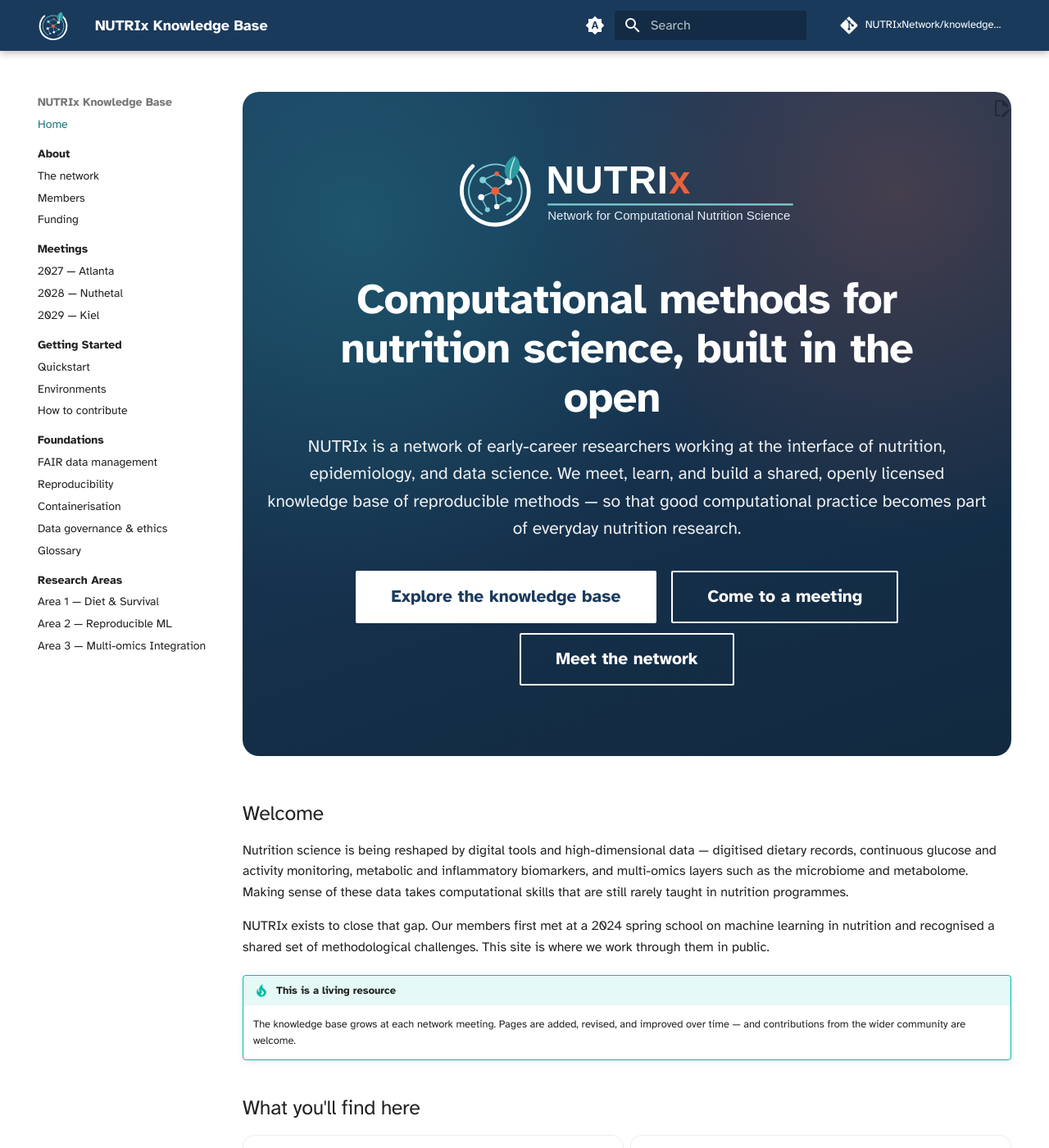
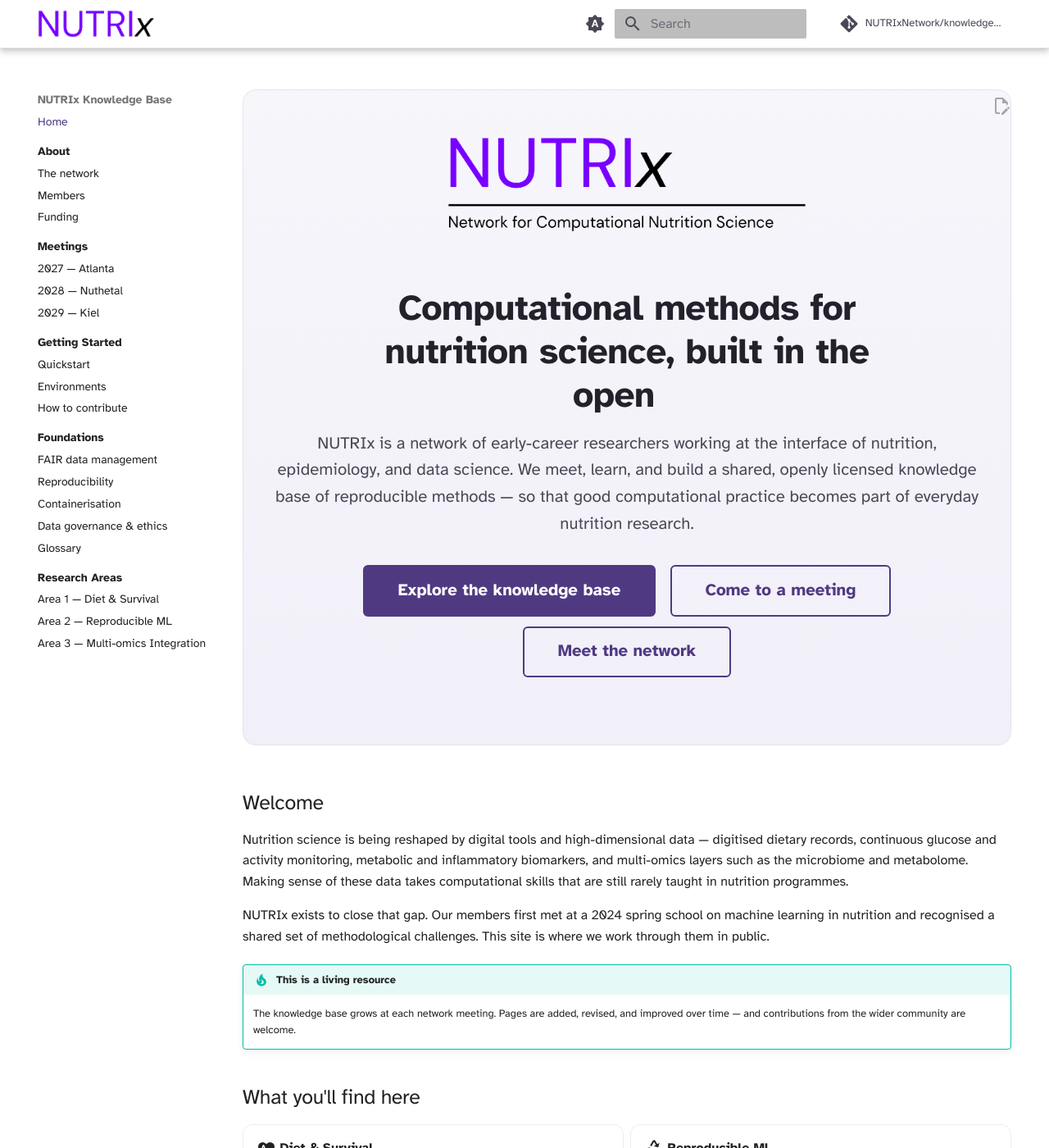
Before and after one commit to NUTRIxNetwork/knowledge_base, an MkDocs documentation site: the page built from docs/index.md, in a window 1280 px wide and 1400 px high. Shown: the whole window at 82% size. Built offline with MkDocs 1.6.1 and Material for MkDocs 9.7.7, drawn with Linux system fonts in a browser that asks for light colours; comment, search, counter and statistics services are not loaded.

Commit message:
Replace logo and restyle site in calm purple and grey
- New NUTRIx logo (transparent PNGs: full, wordmark, dark-mode variants, favicon)
- Remove the old SVG logos
- Purple/grey palette with a white masthead and lavender hero; dark mode retinted
- Buttons no longer rely on the header colour

Co-Authored-By: Claude Sonnet 5.5 <noreply@anthropic.com>

```diff
--- a/docs/index.md
+++ b/docs/index.md
@@ -6,7 +6,8 @@ hide:
 
 <div class="nx-hero" markdown>
 
-![NUTRIx — Network for Computational Nutrition Science](assets/nutrix-logo-light.svg){ .nx-hero__logo }
+![NUTRIx — Network for Computational Nutrition Science](assets/nutrix-logo.png#only-light){ .nx-hero__logo }
+![NUTRIx — Network for Computational Nutrition Science](assets/nutrix-logo-dark.png#only-dark){ .nx-hero__logo }
 
 
 # Computational methods for nutrition science, built in the open
--- a/docs/stylesheets/extra.css
+++ b/docs/stylesheets/extra.css
@@ -1,46 +1,148 @@
 /* ============================================================
-   NUTRIx brand — colours taken from the logo
-   navy  #1a3a5c   teal  #2c9aa0   coral  #e8623d
+   NUTRIx — calm purple & grey palette
+   Logo purple  #7800ff   (accent only: hover, focus, thin rules)
+   Deep violet  #4f3a82   (links, buttons — calmer than the logo purple)
+   Neutral greys are tinted slightly towards violet.
    ============================================================ */
 
 :root {
-  --nx-navy: #1a3a5c;
-  --nx-navy-light: #2f5578;
-  --nx-navy-dark: #12293f;
-  --nx-teal: #2c9aa0;
-  --nx-teal-dark: #1f7379;
-  --nx-coral: #e8623d;
-  --nx-coral-dark: #c94f2e;
-  --nx-sand: #f6f4ef;
+  --nx-purple: #7800ff;
+  --nx-violet-900: #2e2347;
+  --nx-violet-700: #4f3a82;
+  --nx-violet-500: #7a62b8;
+  --nx-lavender-300: #cfc5e8;
+  --nx-lavender-100: #f1eff8;
+  --nx-lavender-50: #f7f6fb;
+
+  --nx-grey-900: #23212b;
+  --nx-grey-700: #4a4856;
+  --nx-grey-500: #7a7886;
+  --nx-grey-300: #c9c8d2;
+  --nx-grey-200: #e4e3ea;
+  --nx-grey-100: #f1f0f5;
 }
 
 [data-md-color-scheme="default"] {
-  --md-primary-fg-color: var(--nx-navy);
-  --md-primary-fg-color--light: var(--nx-navy-light);
-  --md-primary-fg-color--dark: var(--nx-navy-dark);
-  --md-primary-bg-color: #ffffff;
-  --md-primary-bg-color--light: rgba(255, 255, 255, 0.7);
+  /* white masthead so the logo shows in its original colours */
+  --md-primary-fg-color: #ffffff;
+  --md-primary-fg-color--light: #ffffff;
+  --md-primary-fg-color--dark: #f1f0f5;
+  --md-primary-bg-color: var(--nx-grey-700);
+  --md-primary-bg-color--light: rgba(74, 72, 86, 0.7);
 
-  --md-accent-fg-color: var(--nx-coral);
-  --md-accent-fg-color--transparent: rgba(232, 98, 61, 0.1);
+  --md-accent-fg-color: var(--nx-purple);
+  --md-accent-fg-color--transparent: rgba(120, 0, 255, 0.08);
 
-  --md-typeset-a-color: var(--nx-teal-dark);
+  --md-typeset-a-color: var(--nx-violet-700);
+  --md-footer-bg-color: #2b2933;
+  --md-footer-bg-color--dark: var(--nx-grey-900);
+
+  --nx-action: var(--nx-violet-700);
+  --nx-action-text: #ffffff;
+  --nx-outline: var(--nx-violet-700);
+  --nx-hero-bg: linear-gradient(180deg, var(--nx-lavender-50) 0%, var(--nx-lavender-100) 100%);
+  --nx-hero-border: var(--nx-grey-200);
+  --nx-hero-text: var(--nx-grey-900);
+  --nx-hero-muted: var(--nx-grey-700);
+  --nx-card-hover: var(--nx-violet-500);
+  --nx-cta-bg: var(--nx-lavender-50);
+  --nx-photo-ring: var(--nx-lavender-300);
 }
 
 [data-md-color-scheme="slate"] {
-  --md-primary-fg-color: var(--nx-navy-dark);
-  --md-primary-fg-color--light: var(--nx-navy-light);
-  --md-primary-fg-color--dark: #0d1f30;
-  --md-accent-fg-color: var(--nx-coral);
-  --md-accent-fg-color--transparent: rgba(232, 98, 61, 0.15);
-  --md-typeset-a-color: #57c4c9;
+  --md-hue: 265;
+  --md-default-bg-color: hsl(265, 10%, 13%);
+  --md-default-bg-color--light: hsla(265, 10%, 13%, 0.54);
+  --md-default-bg-color--lighter: hsla(265, 10%, 13%, 0.26);
+  --md-default-bg-color--lightest: hsla(265, 10%, 13%, 0.07);
+
+  --md-primary-fg-color: #1d1b26;
+  --md-primary-fg-color--light: #2a2736;
+  --md-primary-fg-color--dark: #16141d;
+  --md-primary-bg-color: #ecebf2;
+  --md-primary-bg-color--light: rgba(236, 235, 242, 0.7);
+
+  --md-accent-fg-color: #c3a6ff;
+  --md-accent-fg-color--transparent: rgba(195, 166, 255, 0.12);
+  --md-typeset-a-color: #b9a3f0;
+  --md-footer-bg-color: #1d1b26;
+  --md-footer-bg-color--dark: #16141d;
+
+  --nx-action: #6a4fc0;
+  --nx-action-text: #ffffff;
+  --nx-outline: #c6b4f5;
+  --nx-hero-bg: linear-gradient(180deg, #25222f 0%, #1d1b26 100%);
+  --nx-hero-border: #353245;
+  --nx-hero-text: #f1f0f7;
+  --nx-hero-muted: #c9c7d6;
+  --nx-card-hover: #9b84dc;
+  --nx-cta-bg: rgba(255, 255, 255, 0.04);
+  --nx-photo-ring: #4a4362;
 }
 
-/* Header logo a touch larger, like a book masthead */
-.md-header__button.md-logo img,
-.md-header__button.md-logo svg {
-  height: 1.9rem;
+/* ============================================================
+   Masthead — wordmark logo, no duplicate site name on wide screens
+   ============================================================ */
+
+.md-header {
+  border-bottom: 1px solid var(--nx-grey-200);
+}
+
+[data-md-color-scheme="slate"] .md-header {
+  border-bottom-color: #353245;
+}
+
+.md-header__button.md-logo img {
+  height: 1.7rem;
   width: auto;
+}
+
+/* dark mode: swap in the light-ink wordmark */
+[data-md-color-scheme="slate"] .md-header__button.md-logo {
+  background: url("../assets/nutrix-wordmark-dark.png") center / contain no-repeat;
+}
+
+[data-md-color-scheme="slate"] .md-header__button.md-logo img {
+  visibility: hidden;
+}
+
+@media (min-width: 76.25em) {
+  /* the wordmark already says "NUTRIx"; keep the text for screen readers */
+  .md-header__topic:first-child .md-ellipsis {
+    position: absolute;
+    width: 1px;
+    height: 1px;
+    overflow: hidden;
+    clip: rect(0 0 0 0);
+  }
+}
+
+/* ============================================================
+   Buttons (the masthead is white, so don't borrow its colour)
+   ============================================================ */
+
+.md-typeset .md-button {
+  color: var(--nx-outline);
+  border-color: var(--nx-outline);
+  border-radius: 0.3rem;
+}
+
+.md-typeset .md-button--primary {
+  background-color: var(--nx-action);
+  border-color: var(--nx-action);
+  color: var(--nx-action-text);
+}
+
+.md-typeset .md-button:hover,
+.md-typeset .md-button:focus {
+  background-color: var(--md-accent-fg-color);
+  border-color: var(--md-accent-fg-color);
+  color: #ffffff;
+}
+
+[data-md-color-scheme="slate"] .md-typeset .md-button:hover,
+[data-md-color-scheme="slate"] .md-typeset .md-button:focus {
+  color: #1d1b26;
 }
 
 /* ============================================================
@@ -49,86 +151,75 @@
 
 .nx-hero {
   text-align: center;
-  padding: 3.2rem 1.5rem 2.6rem;
-  border-radius: 1rem;
+  padding: 2.8rem 1.5rem 2.4rem;
+  border: 1px solid var(--nx-hero-border);
+  border-radius: 0.8rem;
   margin: 0 0 2.6rem;
-  background:
-    radial-gradient(circle at 15% 20%, rgba(44, 154, 160, 0.30), transparent 45%),
-    radial-gradient(circle at 85% 15%, rgba(232, 98, 61, 0.22), transparent 40%),
-    linear-gradient(160deg, var(--nx-navy) 0%, var(--nx-navy-dark) 100%);
-  color: #fff;
+  background: var(--nx-hero-bg);
+  color: var(--nx-hero-text);
 }
 
 .nx-hero img {
-  width: min(420px, 74%);
+  width: min(440px, 80%);
   height: auto;
-  margin: 0 auto 0.6rem;
+  margin: 0 auto 1.4rem;
 }
 
 .md-typeset .nx-hero h1 {
-  color: #fff;
-  font-weight: 800;
-  font-size: clamp(1.8rem, 1.1rem + 2.6vw, 2.6rem);
-  line-height: 1.15;
+  color: var(--nx-hero-text);
+  font-weight: 700;
+  font-size: clamp(1.6rem, 1.1rem + 2vw, 2.2rem);
+  line-height: 1.2;
   letter-spacing: -0.01em;
-  max-width: 22ch;
-  margin: 0.4rem auto 0.6rem;
+  max-width: 24ch;
+  margin: 0.4rem auto 0.8rem;
 }
 
 .md-typeset .nx-hero p {
   max-width: 44rem;
   margin: 0 auto 1.4rem;
-  font-size: 1.05rem;
-  color: rgba(255, 255, 255, 0.92);
+  font-size: 1.02rem;
+  color: var(--nx-hero-muted);
 }
 
 .nx-hero .nx-tagline {
   display: inline-block;
-  font-size: 0.8rem;
+  font-size: 0.74rem;
   letter-spacing: 0.14em;
   text-transform: uppercase;
   padding: 0.25rem 0.8rem;
-  border: 1px solid rgba(255, 255, 255, 0.4);
+  border: 1px solid var(--nx-grey-300);
   border-radius: 2rem;
+  color: var(--nx-hero-muted);
   margin-bottom: 1rem;
+}
+
+[data-md-color-scheme="slate"] .nx-hero .nx-tagline {
+  border-color: #4a4362;
 }
 
 .md-typeset .nx-hero .md-button {
   margin: 0.3rem;
-  border-color: #fff;
-  color: #fff;
-}
-
-.md-typeset .nx-hero .md-button--primary {
-  background: #fff;
-  color: var(--nx-navy);
-}
-
-.md-typeset .nx-hero .md-button:hover {
-  background: var(--nx-coral);
-  border-color: var(--nx-coral);
-  color: #fff;
 }
 
 /* ============================================================
-   Cards / grid — friendlier, book-like
+   Cards / grid
    ============================================================ */
 
 .md-typeset .grid.cards > ul > li,
 .md-typeset .grid > .card {
-  border-radius: 0.7rem;
+  border-radius: 0.6rem;
   border-color: var(--md-default-fg-color--lightest);
-  transition: border-color 0.2s ease, box-shadow 0.2s ease, transform 0.2s ease;
+  transition: border-color 0.2s ease, box-shadow 0.2s ease;
 }
 
 .md-typeset .grid.cards > ul > li:hover {
-  border-color: var(--nx-teal);
-  box-shadow: 0 0.4rem 1rem rgba(26, 58, 92, 0.12);
-  transform: translateY(-2px);
+  border-color: var(--nx-card-hover);
+  box-shadow: 0 0.3rem 0.9rem rgba(46, 35, 71, 0.1);
 }
 
 .md-typeset .grid.cards > ul > li > hr {
-  border-bottom-color: var(--nx-teal);
+  border-bottom-color: var(--nx-lavender-300);
 }
 
 /* Section lead-ins */
@@ -137,16 +228,12 @@
   color: var(--md-default-fg-color--light);
 }
 
-/* Registration call-to-action block on the meetings page */
+/* Registration call-to-action block on the meetings pages */
 .nx-cta {
-  border-left: 4px solid var(--nx-coral);
-  background: var(--nx-sand);
+  border-left: 4px solid var(--nx-purple);
+  background: var(--nx-cta-bg);
   padding: 1rem 1.2rem;
   border-radius: 0.4rem;
-}
-
-[data-md-color-scheme="slate"] .nx-cta {
-  background: rgba(255, 255, 255, 0.04);
 }
 
 /* ============================================================
@@ -167,15 +254,14 @@
   text-align: center;
   padding: 1.4rem 1rem 1.1rem;
   border: 1px solid var(--md-default-fg-color--lightest);
-  border-radius: 0.8rem;
+  border-radius: 0.6rem;
   background: var(--md-default-bg-color);
-  transition: border-color 0.2s ease, box-shadow 0.2s ease, transform 0.2s ease;
+  transition: border-color 0.2s ease, box-shadow 0.2s ease;
 }
 
 .md-typeset .nx-member:hover {
-  border-color: var(--nx-teal);
-  box-shadow: 0 0.4rem 1rem rgba(26, 58, 92, 0.12);
-  transform: translateY(-2px);
+  border-color: var(--nx-card-hover);
+  box-shadow: 0 0.3rem 0.9rem rgba(46, 35, 71, 0.1);
 }
 
 .md-typeset .nx-member img {
@@ -184,7 +270,7 @@
   border-radius: 50%;
   object-fit: cover;
   background: var(--md-default-fg-color--lightest);
-  border: 3px solid var(--nx-teal);
+  border: 3px solid var(--nx-photo-ring);
   margin-bottom: 0.8rem;
 }
 
@@ -226,7 +312,7 @@
 }
 
 .md-typeset .nx-member__links a:hover {
-  color: var(--nx-teal-dark);
+  color: var(--md-accent-fg-color);
 }
 
 .md-typeset .nx-member__links img {
--- a/mkdocs.yml
+++ b/mkdocs.yml
@@ -17,8 +17,8 @@ copyright: >-
 theme:
   name: material
   language: en
-  logo: assets/nutrix-mark-light.svg
-  favicon: assets/nutrix-mark.svg
+  logo: assets/nutrix-wordmark.png
+  favicon: assets/favicon.png
   font:
     text: Atkinson Hyperlegible
     code: Roboto Mono
```
Also changed, not shown: docs/assets/favicon.png (added), docs/assets/nutrix-logo-dark.png (added), docs/assets/nutrix-logo-light.svg (deleted), docs/assets/nutrix-logo.png (added), docs/assets/nutrix-logo.svg (deleted), docs/assets/nutrix-mark-light.svg (deleted), docs/assets/nutrix-mark.svg (deleted), docs/assets/nutrix-wordmark-dark.png (added), docs/assets/nutrix-wordmark.png (added).
